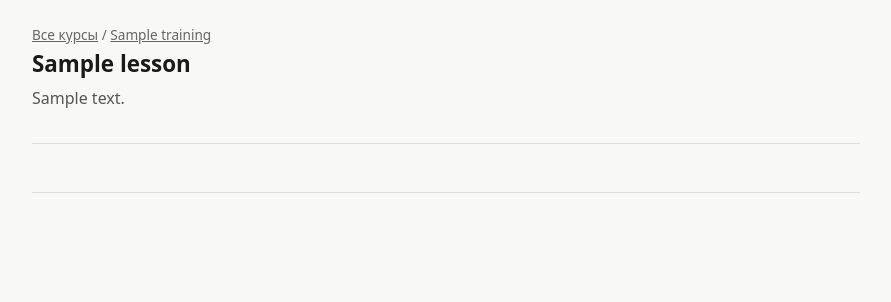
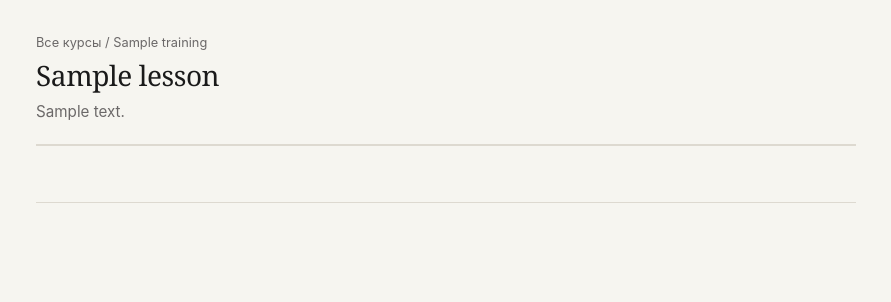
Before and after one commit to mordanov/cooking_course_playwright, a Python web app: template templates/lesson.html in a window 1280 px wide. Shown: the top 302 px of the page, without its empty margins (194-1085 px from the left). Run offline with Jinja, Linux system fonts and the light colour scheme; the template is opened without the code that fills it: most values are stand-ins (such as "Sample title", 1, 10 or a date in 2020).

Commit message:
Design: editorial CSS with MD3 structure and teal palette
- Color system: deep teal (#1B5E70) accent — cookware/enamelware reference,
  avoids generic food-app warm tones. Dark mode via prefers-color-scheme.
- Typography: Georgia serif for headings (cookbook editorial feel),
  system-ui for body. No external font dependencies (offline-safe).
- Index: CSS grid cards with left accent border + elevation shadow.
- Training: CSS-counter numbered lesson list (serif 01/02…), lessons ARE
  a sequence. Locked items show — instead of a number.
- Lesson: single column, video full-width, prev/next as quiet text links.
- Removed inline style from description, removed 🔒 emoji (CSS handles it).
- Keyboard focus, reduced-motion, mobile responsive.

Co-Authored-By: Claude Sonnet 4.6 <noreply@anthropic.com>

```diff
--- a/templates/lesson.html
+++ b/templates/lesson.html
@@ -10,7 +10,7 @@
 </div>
 <h1>{{ lesson.title or lesson.id }}</h1>
 {% if lesson.description %}
-<p style="color:#555; margin-top:.25rem">{{ lesson.description }}</p>
+<p class="lesson-description">{{ lesson.description }}</p>
 {% endif %}
 {% endblock %}
 
--- a/templates/style.css
+++ b/templates/style.css
@@ -1,82 +1,297 @@
+/* ─── tokens ─────────────────────────────────────────────────────────────── */
+:root {
+  --primary:        #1B5E70;
+  --primary-hover:  #154A59;
+  --primary-tint:   #E8F4F7;
+  --surface:        #FFFFFF;
+  --bg:             #F6F5F0;
+  --text:           #1A1A1A;
+  --text-muted:     #6B6868;
+  --border:         #DDD9D0;
+  --border-strong:  #B8B3AA;
+  --shadow-sm:      0 1px 3px rgba(0,0,0,.06);
+  --shadow-md:      0 3px 10px rgba(0,0,0,.09), 0 1px 3px rgba(0,0,0,.05);
+  --radius:         8px;
+  --serif:          Georgia, 'Palatino Linotype', Palatino, serif;
+  --sans:           -apple-system, BlinkMacSystemFont, 'Segoe UI', system-ui, Arial, sans-serif;
+}
+
+@media (prefers-color-scheme: dark) {
+  :root:not([data-theme="light"]) {
+    --primary:       #5AAEC3;
+    --primary-hover: #72C0D4;
+    --primary-tint:  #0D2E38;
+    --surface:       #1E1E1E;
+    --bg:            #131313;
+    --text:          #E8E6E1;
+    --text-muted:    #9A9790;
+    --border:        #333330;
+    --border-strong: #555550;
+    --shadow-sm:     0 1px 3px rgba(0,0,0,.35);
+    --shadow-md:     0 3px 10px rgba(0,0,0,.45), 0 1px 3px rgba(0,0,0,.25);
+  }
+}
+
+:root[data-theme="dark"] {
+  --primary:       #5AAEC3;
+  --primary-hover: #72C0D4;
+  --primary-tint:  #0D2E38;
+  --surface:       #1E1E1E;
+  --bg:            #131313;
+  --text:          #E8E6E1;
+  --text-muted:    #9A9790;
+  --border:        #333330;
+  --border-strong: #555550;
+  --shadow-sm:     0 1px 3px rgba(0,0,0,.35);
+  --shadow-md:     0 3px 10px rgba(0,0,0,.45), 0 1px 3px rgba(0,0,0,.25);
+}
+
+/* ─── reset & base ──────────────────────────────────────────────────────── */
 *, *::before, *::after { box-sizing: border-box; }
 
 body {
   margin: 0;
-  font-family: system-ui, -apple-system, sans-serif;
+  font-family: var(--sans);
   font-size: 16px;
-  line-height: 1.6;
-  color: #1a1a1a;
-  background: #f8f8f6;
+  line-height: 1.65;
+  color: var(--text);
+  background: var(--bg);
 }
 
-a { color: #2563eb; }
-a:visited { color: #7c3aed; }
+a { color: var(--primary); text-decoration: none; }
+a:hover { text-decoration: underline; }
+a:visited { color: var(--primary); }
+a:focus-visible { outline: 2px solid var(--primary); outline-offset: 2px; border-radius: 2px; }
 
-.page { max-width: 860px; margin: 0 auto; padding: 1.5rem 1rem 4rem; }
+/* ─── page shell ─────────────────────────────────────────────────────────── */
+.page {
+  max-width: 860px;
+  margin: 0 auto;
+  padding: 2rem 1.25rem 5rem;
+}
 
-header { margin-bottom: 2rem; border-bottom: 1px solid #ddd; padding-bottom: 1rem; }
-header h1 { margin: 0 0 .25rem; font-size: 1.4rem; }
-header .breadcrumb { font-size: .85rem; color: #666; }
-header .breadcrumb a { color: #666; }
+/* ─── header ─────────────────────────────────────────────────────────────── */
+header {
+  margin-bottom: 2.5rem;
+  padding-bottom: 1.25rem;
+  border-bottom: 2px solid var(--border);
+}
 
-h2 { font-size: 1.5rem; margin: 2rem 0 1rem; }
-h3 { font-size: 1.1rem; margin: 1.5rem 0 .5rem; }
+header h1 {
+  font-family: var(--serif);
+  font-size: 1.75rem;
+  font-weight: normal;
+  margin: .375rem 0 0;
+  letter-spacing: -.015em;
+  line-height: 1.2;
+}
 
-.training-list { list-style: none; padding: 0; margin: 0; }
-.training-list li { padding: .6rem 0; border-bottom: 1px solid #eee; }
-.training-list a { text-decoration: none; font-size: 1.05rem; }
-.training-list a:hover { text-decoration: underline; }
+.breadcrumb {
+  font-size: .8rem;
+  color: var(--text-muted);
+  margin-bottom: .25rem;
+}
 
-.lesson-list { list-style: none; padding: 0; margin: 0; }
+.breadcrumb a { color: var(--text-muted); }
+.breadcrumb a:hover { color: var(--primary); text-decoration: none; }
+
+.lesson-description {
+  color: var(--text-muted);
+  margin: .375rem 0 0;
+  font-size: .95rem;
+}
+
+/* ─── headings ───────────────────────────────────────────────────────────── */
+h2 {
+  font-family: var(--serif);
+  font-size: 1.35rem;
+  font-weight: normal;
+  margin: 2.25rem 0 .75rem;
+  letter-spacing: -.01em;
+}
+
+h3 {
+  font-size: 1.05rem;
+  font-weight: 600;
+  margin: 1.5rem 0 .5rem;
+}
+
+/* ─── training list (index page) ─────────────────────────────────────────── */
+.training-list {
+  list-style: none;
+  padding: 0;
+  margin: 0;
+  display: grid;
+  grid-template-columns: repeat(auto-fill, minmax(300px, 1fr));
+  gap: .875rem;
+}
+
+.training-list li {
+  background: var(--surface);
+  border: 1px solid var(--border);
+  border-left: 3px solid var(--primary);
+  border-radius: var(--radius);
+  box-shadow: var(--shadow-sm);
+  transition: box-shadow .15s ease, transform .15s ease;
+}
+
+@media (prefers-reduced-motion: reduce) {
+  .training-list li { transition: none; }
+}
+
+.training-list li:hover {
+  box-shadow: var(--shadow-md);
+  transform: translateY(-1px);
+}
+
+.training-list a {
+  display: block;
+  padding: .875rem 1.125rem;
+  font-size: .975rem;
+  font-weight: 500;
+  color: var(--text);
+  line-height: 1.4;
+}
+
+.training-list a:hover { text-decoration: none; color: var(--primary); }
+
+/* ─── lesson list (training page) ───────────────────────────────────────── */
+.lesson-list {
+  list-style: none;
+  padding: 0;
+  margin: 0;
+  counter-reset: lesson-counter;
+}
+
 .lesson-list li {
-  padding: .5rem .75rem;
-  margin-bottom: .25rem;
-  border-radius: 4px;
-  border: 1px solid #e8e8e8;
-  background: #fff;
+  counter-increment: lesson-counter;
+  display: flex;
+  align-items: baseline;
+  gap: .875rem;
+  padding: .75rem 0;
+  border-bottom: 1px solid var(--border);
 }
-.lesson-list li:hover { background: #f0f4ff; }
-.lesson-list li.locked { color: #aaa; background: #f5f5f5; }
-.lesson-list a { text-decoration: none; color: inherit; display: block; }
 
+.lesson-list li:first-child { border-top: 1px solid var(--border); }
+
+.lesson-list li::before {
+  content: counter(lesson-counter, decimal-leading-zero);
+  font-family: var(--serif);
+  font-size: .8rem;
+  color: var(--primary);
+  flex-shrink: 0;
+  min-width: 1.75rem;
+  font-variant-numeric: tabular-nums;
+  line-height: inherit;
+}
+
+.lesson-list li.locked::before {
+  content: "—";
+  color: var(--border-strong);
+}
+
+.lesson-list a {
+  color: var(--text);
+  font-size: .975rem;
+  flex: 1;
+}
+
+.lesson-list a:hover { color: var(--primary); text-decoration: none; }
+
+.lesson-list li.locked { color: var(--text-muted); font-size: .95rem; }
+
+/* ─── lesson content ─────────────────────────────────────────────────────── */
 .lesson-content { margin-top: 1.5rem; }
-.lesson-content img { max-width: 100%; height: auto; border-radius: 4px; }
-.lesson-content p { margin: .75rem 0; }
 
-video, audio { width: 100%; max-width: 860px; margin: 1rem 0; display: block; }
+.lesson-content img {
+  max-width: 100%;
+  height: auto;
+  border-radius: var(--radius);
+  display: block;
+  margin: 1rem 0;
+}
 
+.lesson-content p { margin: .75rem 0; max-width: 70ch; }
+.lesson-content ul, .lesson-content ol { padding-left: 1.5rem; margin: .75rem 0; }
+.lesson-content li { margin: .25rem 0; }
+
+/* ─── media ──────────────────────────────────────────────────────────────── */
+video {
+  width: 100%;
+  max-width: 860px;
+  margin: 1.25rem 0;
+  display: block;
+  border-radius: var(--radius);
+  background: #000;
+}
+
+audio {
+  width: 100%;
+  margin: 1rem 0;
+  display: block;
+}
+
+/* ─── file download ──────────────────────────────────────────────────────── */
 .file-link {
-  display: inline-block;
-  padding: .4rem .9rem;
-  background: #f0f4ff;
-  border: 1px solid #c3d0f8;
-  border-radius: 4px;
+  display: inline-flex;
+  align-items: center;
+  gap: .4rem;
+  padding: .45rem .9rem;
+  background: var(--primary-tint);
+  border: 1px solid var(--primary);
+  border-radius: var(--radius);
+  color: var(--primary);
+  font-size: .875rem;
+  font-weight: 500;
+  margin: .5rem 0;
+  transition: background .12s, color .12s;
+}
+
+.file-link:hover {
+  background: var(--primary);
+  color: #fff;
   text-decoration: none;
-  margin: .5rem 0;
-  font-size: .9rem;
 }
-.file-link:hover { background: #dce8ff; }
 
+/* ─── media failed ───────────────────────────────────────────────────────── */
 .media-failed {
-  padding: .75rem;
-  background: #fff3cd;
-  border: 1px solid #ffc107;
-  border-radius: 4px;
-  font-size: .9rem;
+  padding: .75rem 1rem;
+  background: #FFF8E1;
+  border: 1px solid #F0C040;
+  border-radius: var(--radius);
+  font-size: .875rem;
+  color: #5A4500;
   margin: .75rem 0;
 }
 
+.media-failed a { color: #7A5F00; }
+
+/* ─── prev/next nav ──────────────────────────────────────────────────────── */
 .nav-lessons {
   display: flex;
   justify-content: space-between;
-  margin-top: 3rem;
-  padding-top: 1rem;
-  border-top: 1px solid #ddd;
-  font-size: .9rem;
+  align-items: flex-start;
+  margin-top: 3.5rem;
+  padding-top: 1.25rem;
+  border-top: 1px solid var(--border);
+  gap: 1rem;
 }
-.nav-lessons a { text-decoration: none; padding: .4rem .8rem; border: 1px solid #ddd; border-radius: 4px; }
-.nav-lessons a:hover { background: #f0f4ff; }
 
+.nav-lessons a {
+  color: var(--text-muted);
+  font-size: .875rem;
+  max-width: 46%;
+  line-height: 1.4;
+}
+
+.nav-lessons a:hover { color: var(--primary); text-decoration: none; }
+.nav-lessons span { flex: 1; }
+
+/* ─── responsive ─────────────────────────────────────────────────────────── */
 @media (max-width: 600px) {
-  .nav-lessons { flex-direction: column; gap: .5rem; }
+  .page { padding: 1.25rem 1rem 4rem; }
+  header h1 { font-size: 1.4rem; }
+  .training-list { grid-template-columns: 1fr; }
+  .nav-lessons { flex-direction: column; }
+  .nav-lessons a { max-width: 100%; }
 }
--- a/templates/training.html
+++ b/templates/training.html
@@ -14,7 +14,7 @@
   <li><a href="{{ l.id }}/index.html">{{ l.title or l.id }}</a></li>
 {% endfor %}
 {% for l in locked %}
-  <li class="locked">🔒 {{ l.title or l.id }} — недоступно</li>
+  <li class="locked">{{ l.title or l.id }} — недоступно</li>
 {% endfor %}
 </ul>
 {% endblock %}
```
